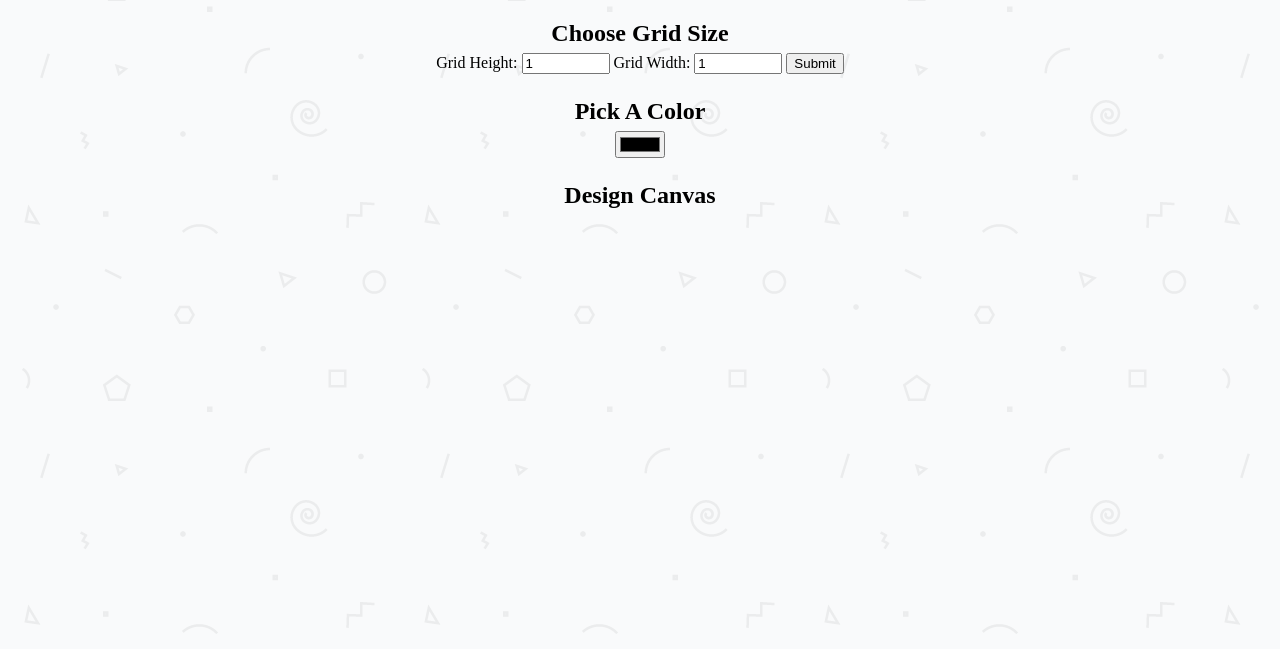
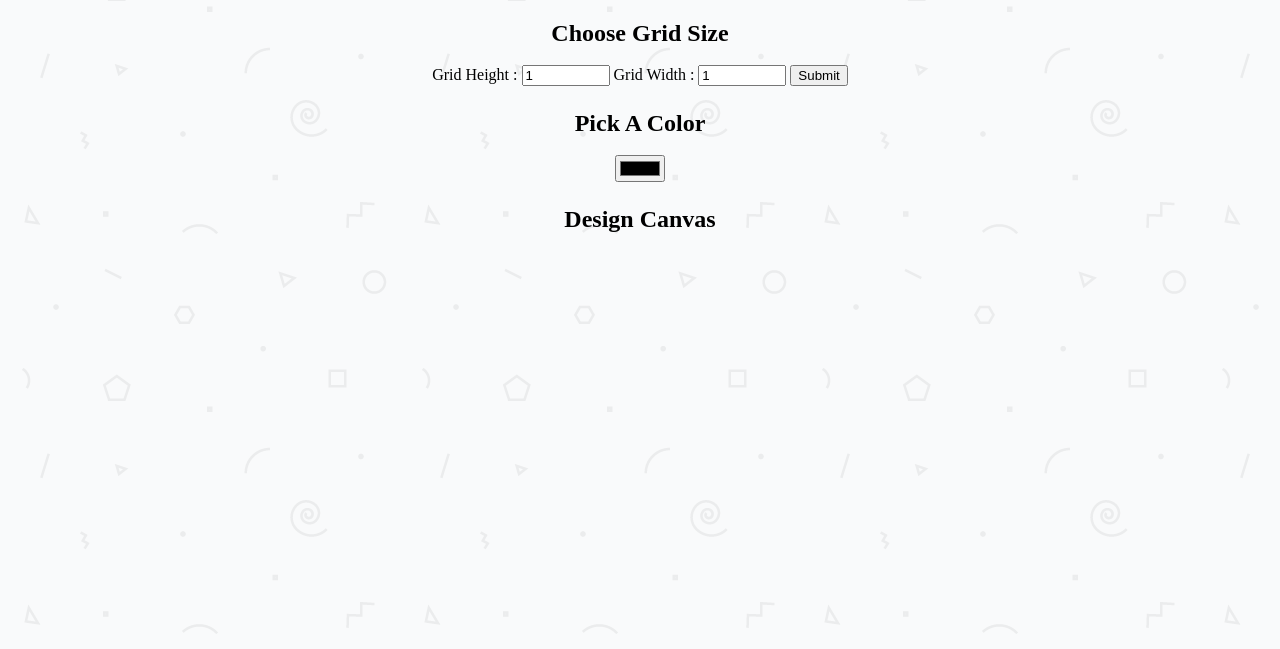
Before and after one commit to binaryshrey/Pixel-Art-Maker, a plain HTML site: page index.html in a window 1280 px wide. Shown: the part 151-800 px from the top of the page. Drawn offline with nearby package versions, Linux system fonts and the light colour scheme.

Commit message:
Improved css

```diff
--- a/assets/styles.css
+++ b/assets/styles.css
@@ -18,7 +18,7 @@ h1 {
     color: #7676d0;
 }
 h2 {
-    margin: 1em 0 0.25em;
+    margin: 1em 0 0.75em;
 }
 
 h2:first-of-type {
```
Also changed, not shown: index.html (+2 -2 lines).
